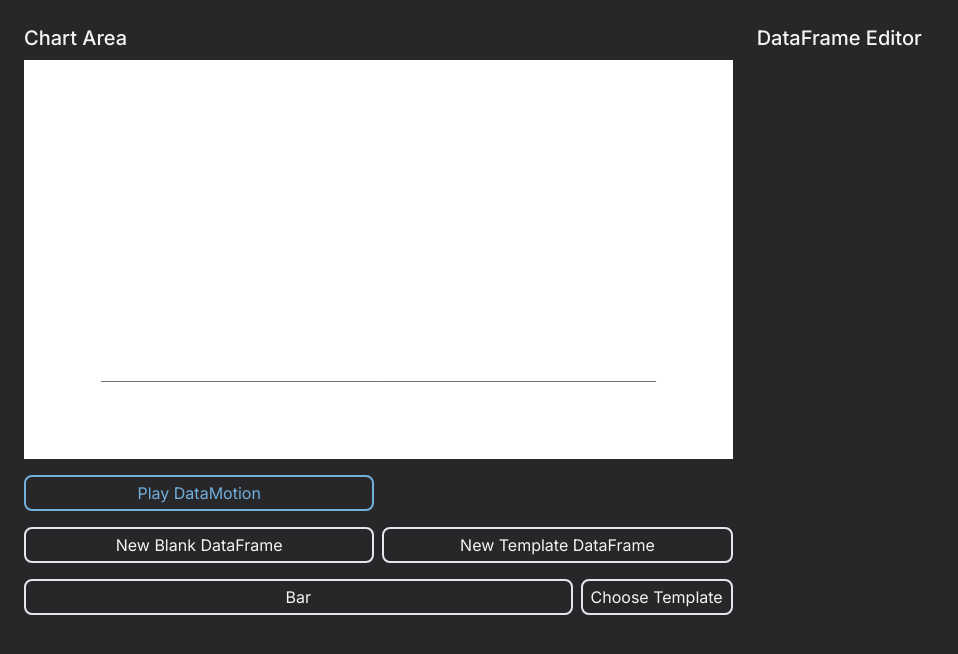
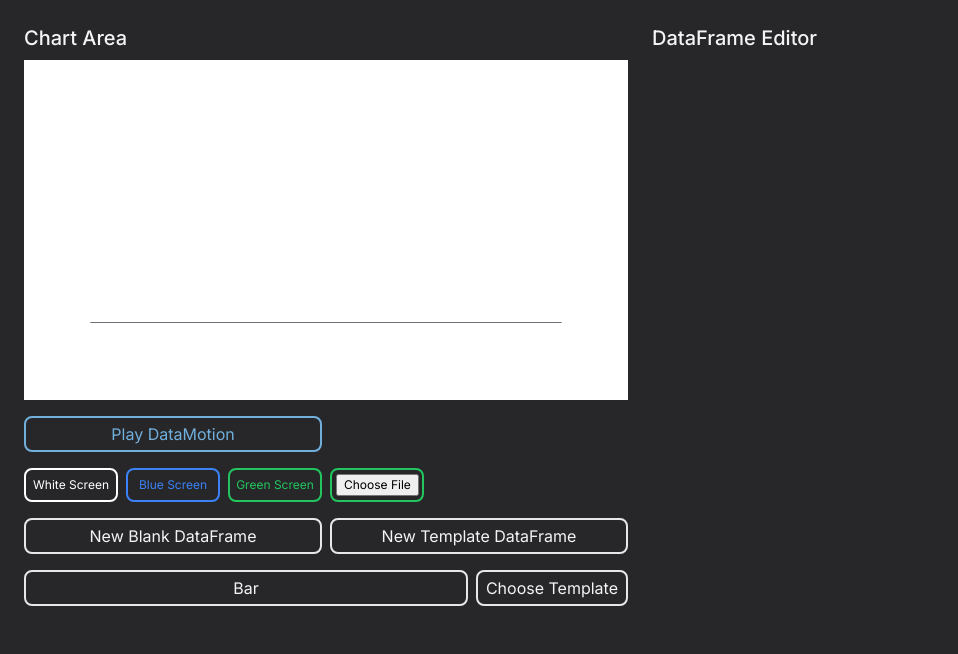
Before and after one commit to aiokr/DataMotion, a Next.js app: page / in a window 1280 px wide. Shown: the top 654 px of the page, without its empty margins (0-958 px from the left). Built offline with nearby package versions, Linux system fonts and the light colour scheme.

Commit message:
feat: 图表区背景颜色切换

```diff
--- a/src/app/page.js
+++ b/src/app/page.js
@@ -236,15 +236,57 @@ export default function HomePage() {
     }
   }, [frames.length]);
 
+  // 修改背景颜色
+
+  const setWhiteBg = () => {
+    document.getElementById('ChartArea').style.backgroundImage = `none`;
+    document.getElementById('ChartArea').style.backgroundColor = 'white';
+
+  }
+
+
+  const setBlueBg = () => {
+    document.getElementById('ChartArea').style.backgroundImage = `none`;
+    document.getElementById('ChartArea').style.backgroundColor = 'blue';
+
+  }
+
+  const setGreenBg = () => {
+    document.getElementById('ChartArea').style.backgroundImage = `none`;
+    document.getElementById('ChartArea').style.backgroundColor = 'green';
+
+  }
+
+  const setImageBg = () => {
+    const bgImage = event.target.files[0];
+    if (bgImage) {
+      const reader = new FileReader();
+      reader.onloadend = () => {
+        document.getElementById('ChartArea').style.backgroundImage = `url(${reader.result})`;
+        document.getElementById('ChartArea').style.backgroundSize = 'cover';  // 背景图片覆盖整个元素
+        document.getElementById('ChartArea').style.backgroundRepeat = 'no-repeat';  // 背景图片不重复
+        document.getElementById('ChartArea').style.backgroundPosition = 'center';  // 背景图片居中
+      };
+      reader.readAsDataURL(bgImage);
+    }
+  }
+
+
   return (
     <main className="grid grid-cols-none grid-rows-6 md:grid-rows-none md:grid-cols-12 h-screen w-screen gap-6 p-6 bg-zinc-800 text-zinc-100">
-      <div className='row-span-2 md:col-span-7'>
+      <div className='row-span-2 md:col-span-6'>
         <div className='text-xl font-medium pb-2'>Chart Area</div>
         <section id='ChartArea' className='aspect-video bg-white p-2 w-[95%] my-0 mx-[auto] md:w-full'>
           <EChartsComponent option={option} onChartReady={chart => chartRef.current = chart} />
         </section>
         <div className='grid grid-cols-2 gap-2 my-4 w-[95%] md:w-full mx-[auto]'>
           <button onClick={handleClick} className='block py-1 px-2 text-md text-main border-main border-2 rounded-lg'>Play DataMotion</button>
+        </div>
+        <div className='grid grid-cols-6 gap-2 my-4 w-[95%] md:w-full mx-[auto]'>
+          <button onClick={setWhiteBg} className='block py-1 px-1 text-xs text-white border-white border-2 rounded-lg'>White Screen</button>
+          <button onClick={setBlueBg} className='block py-1 px-1 text-xs text-blue-500 border-blue-500 border-2 rounded-lg'>Blue Screen</button>
+          <button onClick={setGreenBg} className='block py-1 px-1 text-xs text-green-500 border-green-500 border-2 rounded-lg'>Green Screen</button>
+          <input type="file" accept="image/*" onChange={setImageBg} className='block py-1 px-1 text-xs text-green-500 border-green-500 bg-transparent border-2 rounded-lg'></input>
         </div>
         <div className='flex flex-row gap-2 my-4 w-[95%] md:w-full mx-[auto]'>
           <button onClick={handleNewFrame} className='flex-1 py-1 px-2 text-md  border-2 rounded-lg'>New Blank DataFrame</button>
@@ -264,7 +306,7 @@ export default function HomePage() {
           </Combobox.Options>
         </Combobox>
       </div>
-      <section id="EditArea" className='row-span-4 md:col-span-5'>
+      <section id="EditArea" className='row-span-4 md:col-span-6'>
         <div className='text-xl font-medium pb-2'>DataFrame Editor</div>
         <div className='pb-2 overflow-y-auto h-[80%] w-[95%] md:w-full md:h-[calc(100vh-140px)] mx-[auto]'>
           {frames.map((key, index) => (
```
